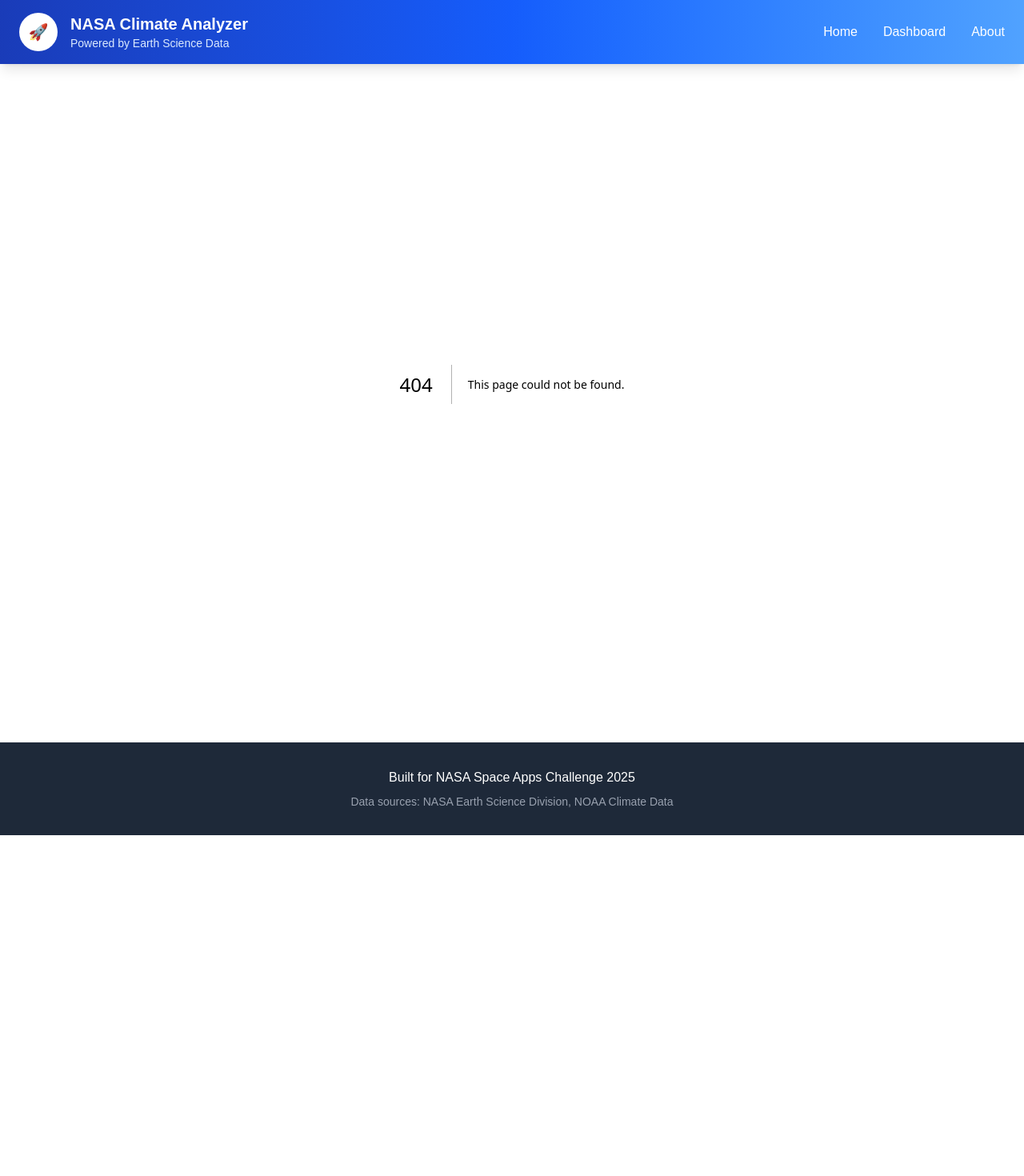
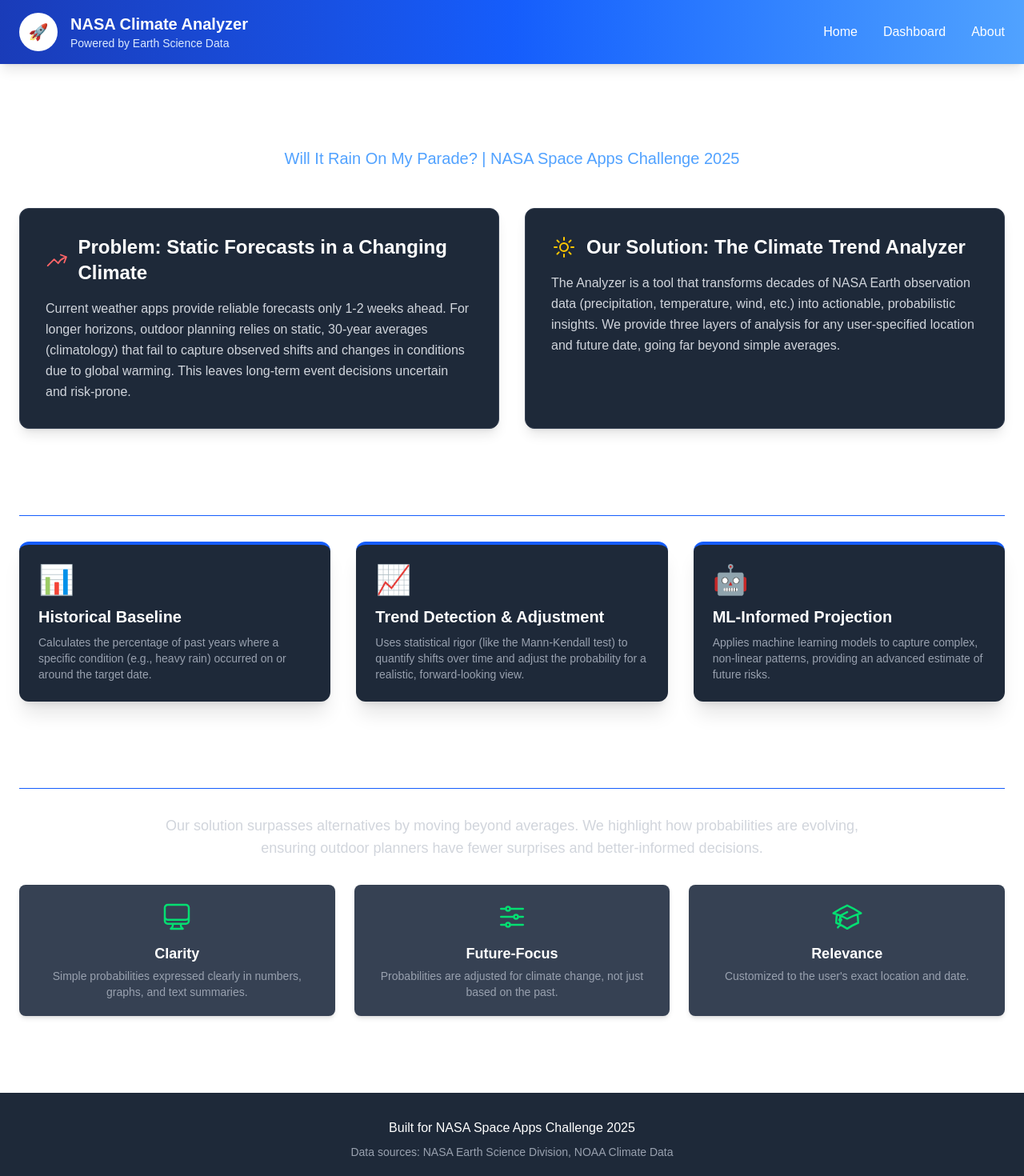
Before and after one commit to HamadaTamer/Nasa-Space-Apps-will-it-rain, a Next.js app in the folder Front-end/my-next-app/: page /about in a window 1280 px wide. Before the commit this address had no page. Shown: the top 1470 px of the page at 80% size. Before the commit the page ends 1044 px from the top, so only its background shows below. Built offline with nearby package versions, Linux system fonts and the light colour scheme.

Commit message:
Added About page

```diff
--- /dev/null
+++ b/Front-end/my-next-app/src/app/about/page.tsx
@@ -0,0 +1,14 @@
+// src/app/about/page.tsx
+
+import React from 'react';
+import AboutPageContent from '../../components/core/AboutPageContent';
+
+/**
+ * Renders the About page, detailing the project's purpose, methodology,
+ * and value proposition based on the hackathon proposal document.
+ */
+export default function AboutPage() {
+    return (
+        <AboutPageContent />
+    );
+}
--- /dev/null
+++ b/Front-end/my-next-app/src/components/core/AboutPageContent.tsx
@@ -0,0 +1,95 @@
+// src/components/core/AboutPageContent.tsx
+
+import React from 'react';
+import { ArrowTrendingUpIcon, SunIcon, ComputerDesktopIcon, AdjustmentsHorizontalIcon, AcademicCapIcon } from '@heroicons/react/24/outline';
+
+const AboutPageContent: React.FC = () => {
+    // Content pulled and summarized from the NASA Space Apps Proposal PDF
+    const sections = [
+        {
+            title: "Problem: Static Forecasts in a Changing Climate",
+            icon: ArrowTrendingUpIcon,
+            color: "text-red-400",
+            content: "Current weather apps provide reliable forecasts only 1-2 weeks ahead. For longer horizons, outdoor planning relies on static, 30-year averages (climatology) that fail to capture observed shifts and changes in conditions due to global warming. This leaves long-term event decisions uncertain and risk-prone."
+        },
+        {
+            title: "Our Solution: The Climate Trend Analyzer",
+            icon: SunIcon,
+            color: "text-yellow-400",
+            content: "The Analyzer is a tool that transforms decades of NASA Earth observation data (precipitation, temperature, wind, etc.) into actionable, probabilistic insights. We provide three layers of analysis for any user-specified location and future date, going far beyond simple averages."
+        }
+    ];
+
+    const methodologySteps = [
+        { name: "Historical Baseline", description: "Calculates the percentage of past years where a specific condition (e.g., heavy rain) occurred on or around the target date.", emoji: "📊" },
+        { name: "Trend Detection & Adjustment", description: "Uses statistical rigor (like the Mann-Kendall test) to quantify shifts over time and adjust the probability for a realistic, forward-looking view.", emoji: "📈" },
+        { name: "ML-Informed Projection", description: "Applies machine learning models to capture complex, non-linear patterns, providing an advanced estimate of future risks.", emoji: "🤖" },
+    ];
+
+    const valueProposition = [
+        { name: "Clarity", description: "Simple probabilities expressed clearly in numbers, graphs, and text summaries.", icon: ComputerDesktopIcon },
+        { name: "Future-Focus", description: "Probabilities are adjusted for climate change, not just based on the past.", icon: AdjustmentsHorizontalIcon },
+        { name: "Relevance", description: "Customized to the user's exact location and date.", icon: AcademicCapIcon },
+    ];
+
+    return (
+        <div className="container mx-auto px-6 py-12 text-gray-100">
+            <header className="text-center mb-12">
+                <h1 className="text-4xl md:text-5xl font-extrabold text-white mb-2">
+                    About Our Solution
+                </h1>
+                <p className="text-xl text-blue-400">
+                    Will It Rain On My Parade? | NASA Space Apps Challenge 2025
+                </p>
+            </header>
+
+            {/* Problem & Solution Summary */}
+            <div className="grid md:grid-cols-2 gap-8 mb-16">
+                {sections.map((section, index) => (
+                    <div key={index} className="bg-gray-800 p-6 md:p-8 rounded-xl shadow-lg border border-gray-700">
+                        <div className="flex items-center mb-4">
+                            <section.icon className={`w-8 h-8 ${section.color} mr-3`} />
+                            <h2 className="text-2xl font-bold text-white">{section.title}</h2>
+                        </div>
+                        <p className="text-gray-300 leading-relaxed">
+                            {section.content}
+                        </p>
+                    </div>
+                ))}
+            </div>
+
+            {/* Methodology/Three Layers of Insight */}
+            <h2 className="text-3xl font-bold text-white mb-8 border-b border-blue-600 pb-2">
+                Three Layers of Climate Insight (Methodology)
+            </h2>
+            <div className="grid md:grid-cols-3 gap-8 mb-16">
+                {methodologySteps.map((step, index) => (
+                    <div key={index} className="bg-gray-800 p-6 rounded-xl shadow-xl transition-transform hover:scale-[1.02] border-t-4 border-blue-600">
+                        <div className="text-4xl mb-3">{step.emoji}</div>
+                        <h3 className="text-xl font-semibold text-white mb-2">{step.name}</h3>
+                        <p className="text-sm text-gray-400">{step.description}</p>
+                    </div>
+                ))}
+            </div>
+
+            {/* Value Proposition */}
+            <h2 className="text-3xl font-bold text-white mb-8 border-b border-blue-600 pb-2">
+                Value Proposition
+            </h2>
+            <p className="text-lg text-gray-300 mb-8 max-w-4xl mx-auto text-center">
+                Our solution surpasses alternatives by moving beyond averages. We highlight how probabilities are evolving, ensuring outdoor planners have fewer surprises and better-informed decisions.
+            </p>
+            <div className="grid md:grid-cols-3 gap-6">
+                {valueProposition.map((prop, index) => (
+                    <div key={index} className="bg-gray-700 p-5 rounded-lg shadow-md flex flex-col items-center text-center">
+                        <prop.icon className="w-10 h-10 text-green-400 mb-3" />
+                        <h3 className="text-lg font-bold text-white mb-1">{prop.name}</h3>
+                        <p className="text-sm text-gray-400">{prop.description}</p>
+                    </div>
+                ))}
+            </div>
+        </div>
+    );
+};
+
+export default AboutPageContent;
--- a/Front-end/my-next-app/src/components/visualizations/ConditionCardsPanel.tsx
+++ b/Front-end/my-next-app/src/components/visualizations/ConditionCardsPanel.tsx
@@ -23,7 +23,7 @@
                     <span className="font-semibold text-blue-600 dark:text-blue-400">Trend-Adjusted:</span> {condition.trendAdjusted}%
                 </p>
                 <p className="text-sm text-gray-700 dark:text-gray-300">
-                    <span className="font-semibold">ML Projection:</span> {condition.mlProjection}% (Optional)
+                    <span className="font-semibold">ML Projection:</span> {condition.mlProjection}%
                 </p>
             </div>
         </div>
```
